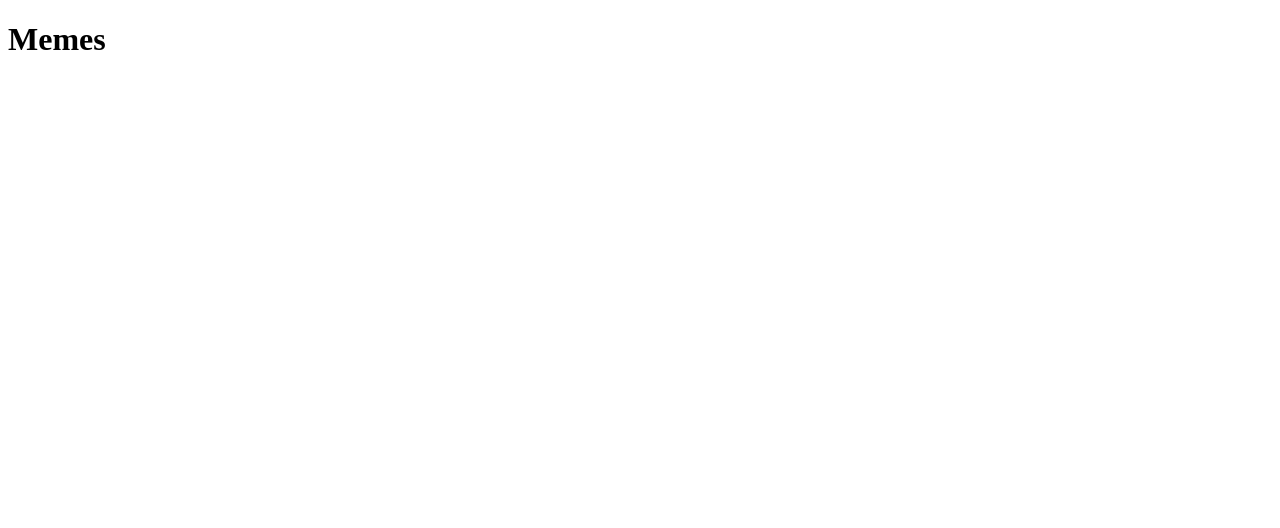
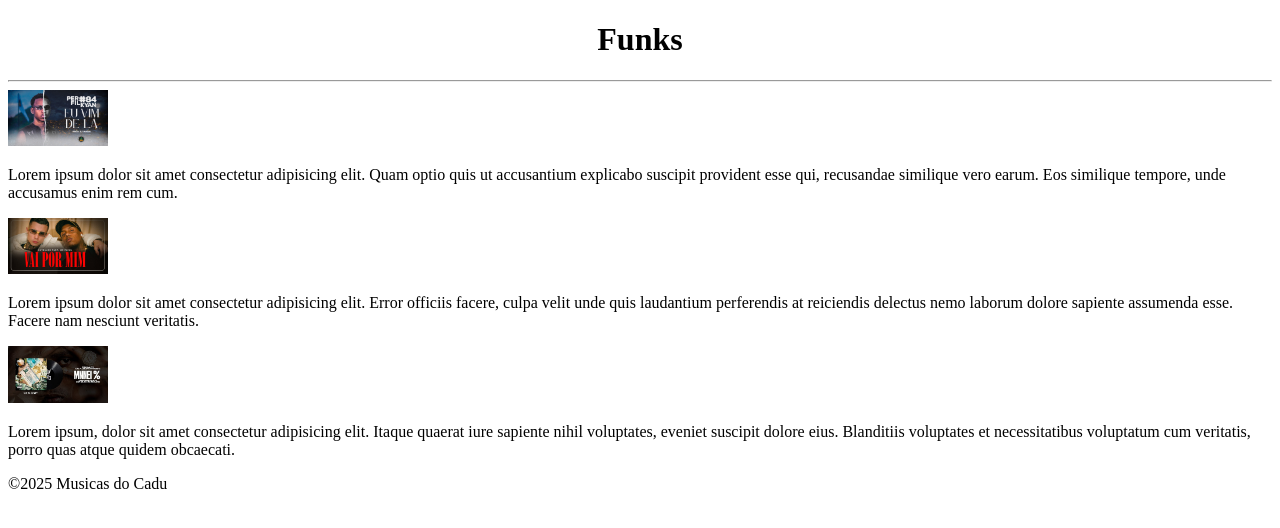
Before and after one commit to Caduzin011/Alegria, a plain HTML site: page memes.html in a window 1280 px wide. Drawn offline with Linux system fonts and the light colour scheme.

Commit message:
ativdade 0705

```diff
--- a/memes.html
+++ b/memes.html
@@ -3,9 +3,25 @@
 <head>
     <meta charset="UTF-8">
     <meta name="viewport" content="width=device-width, initial-scale=1.0">
-    <title>Document</title>
+    <title>Funks</title>
 </head>
-<body>
-    <h1>Memes</h1>
-</body>
+    <header>
+        <center>
+        <h1>Funks</h1>
+    </center>
+    </header>
+    <body>
+
+        <hr>
+
+        <img src="./maxresdefault (1).jpg" width="100" alt="foto da capa da musica vim de la do traper kyan">
+        <p>Lorem ipsum dolor sit amet consectetur adipisicing elit. Quam optio quis ut accusantium explicabo suscipit provident esse qui, recusandae similique vero earum. Eos similique tempore, unde accusamus enim rem cum.</p>
+        <img src="./maxresdefault.jpg" width="100" alt="foto da capa da musica vai por mim do traper kyblack e do mc de funk paiva">
+        <p>Lorem ipsum dolor sit amet consectetur adipisicing elit. Error officiis facere, culpa velit unde quis laudantium perferendis at reiciendis delectus nemo laborum dolore sapiente assumenda esse. Facere nam nesciunt veritatis.</p>
+        <img src="./hq720.jpg" width="100" alt="foto da capa da musica Minei do mc de funk IG">
+    <p>Lorem ipsum, dolor sit amet consectetur adipisicing elit. Itaque quaerat iure sapiente nihil voluptates, eveniet suscipit dolore eius. Blanditiis voluptates et necessitatibus voluptatum cum veritatis, porro quas atque quidem obcaecati.</p>
+    </body>
+    <footer>
+        &copy;2025 Musicas do Cadu
+    </footer>
 </html>
```
Also changed, not shown: INDEX.HTML (+2 -3 lines), filmes.html (+21 -4 lines), musicas.html (+17 -7 lines), pagina.html (deleted, +0 -11 lines).
